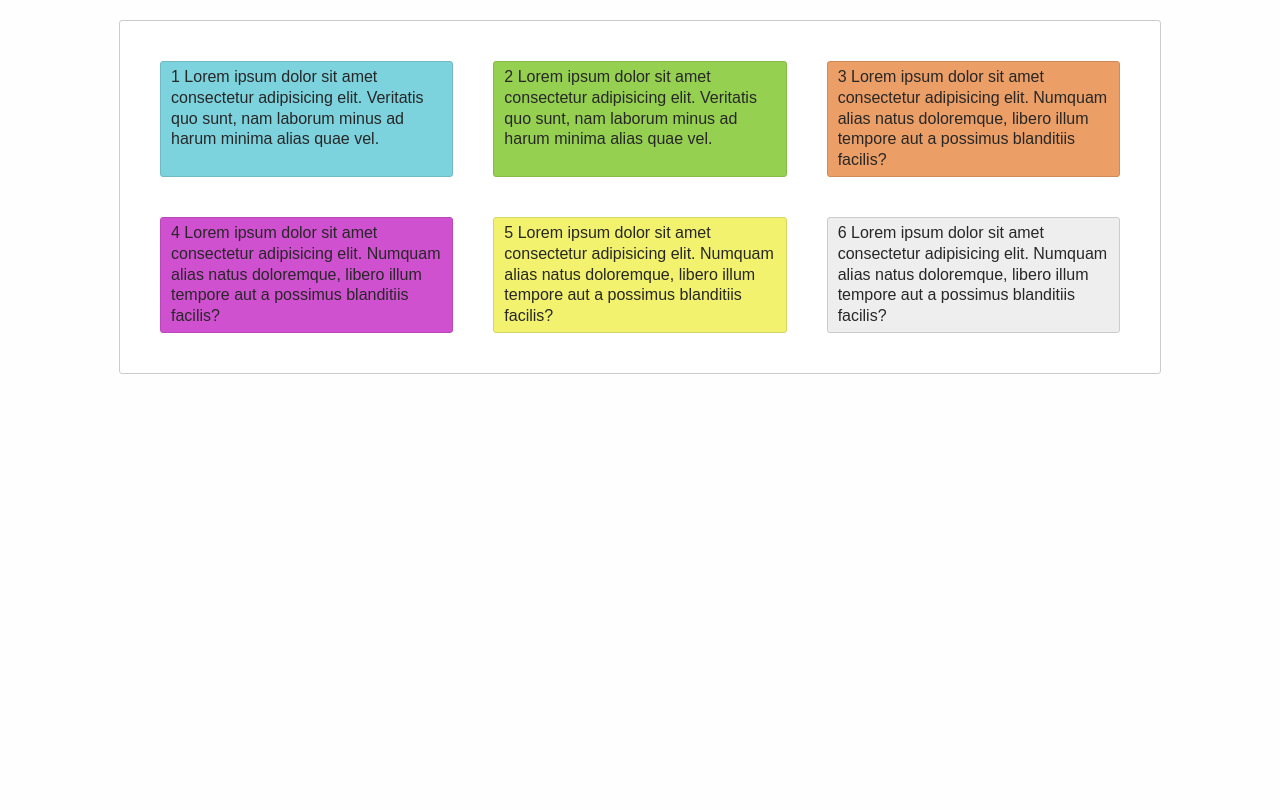
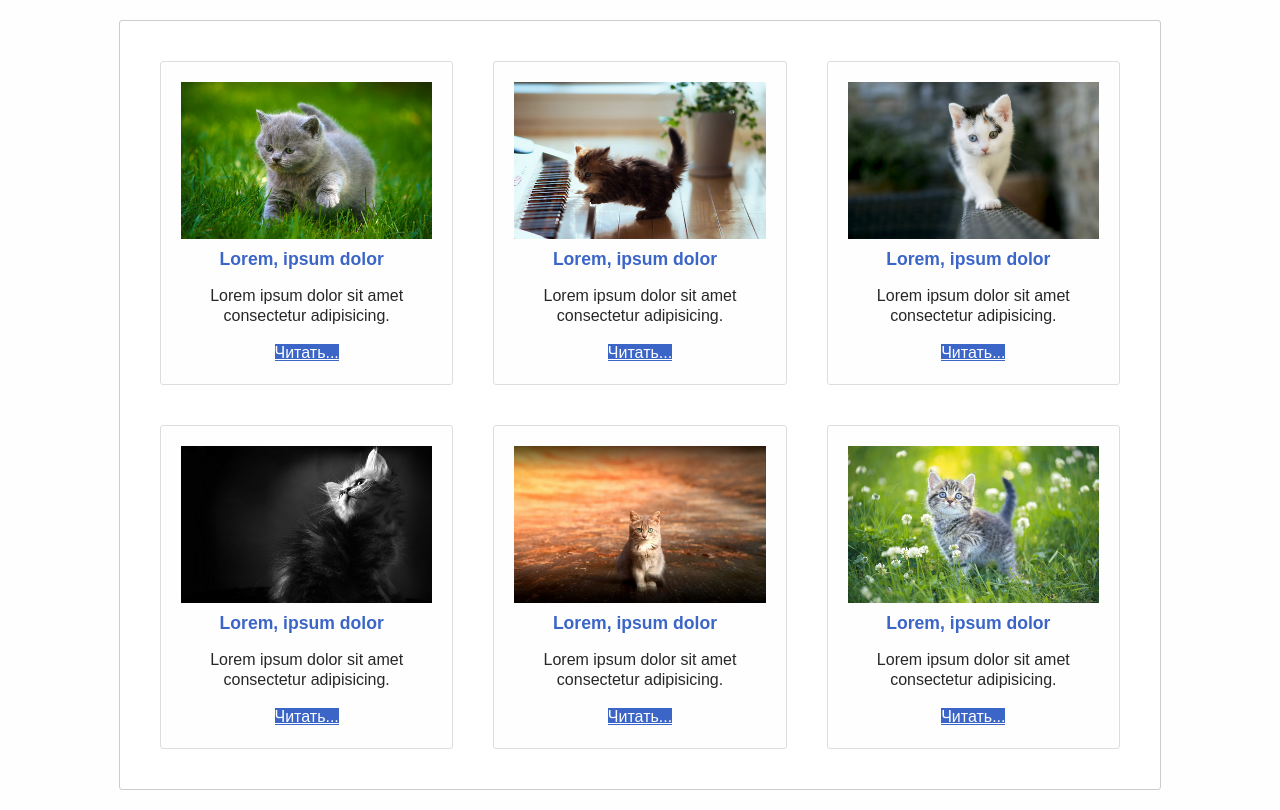
Before and after one commit to Dparshyn/Flexbox-Learning, a plain HTML site: page index.html in a window 1280 px wide. Drawn offline with Linux system fonts and the light colour scheme.

Commit message:
3rd day on work

```diff
--- a/index.html
+++ b/index.html
@@ -26,9 +26,9 @@
 				border-radius: 3px;
 			}
 			.bl{
-				padding: 5px 10px;
+				padding: 10px;
 				border:1px solid #ddd;
-				background: #fffde1;
+				background: #fefefe;
 				border-radius: 3px;
 				margin: 20px;
 			}
@@ -47,25 +47,85 @@
 			}
 			.bl {
 			flex: 1 1 200px;
+			text-align: center;
 			}
-			.fl1 {background: #7cd2dd; border-color: #6fbac4;}
-			.fl2 {background: #95d051; border-color: #85b948;}
-			.fl3 {background: #eb9e65; border-color: #cc8a58;}
-			.fl4 {background: #d051d0; border-color: #ba48ba;}
-			.fl5 {background: #f2f26e; border-color: #d6d665;}
-			.fl6 {background: #eee; border-color: #ccc;}
+			.fl1 {}
+			.fl2 {}
+			.fl3 {}
+			.fl4 {}
+			.fl5 {}
+			.fl6 {}
+
+			h3 {
+				color: #3b65c7;
+				margin: 0 10px 0 0;
+				font-size: 1.1em;
+			}
+			a.button {
+				background: #3b65c7;
+				color: #fff;
+			}
+			.image {margin: 10px; }
+			.text {margin: 10px;}
+
+			.image img {width: 100%; height: auto;}
+
 		</style>
 	</head>
 
 	<body>
 
 		<div class="main">
-			<div class="bl fl1">1 Lorem ipsum dolor sit amet consectetur adipisicing elit. Veritatis quo sunt, nam laborum minus ad harum minima alias quae vel.</div>
-			<div class="bl fl2">2 Lorem ipsum dolor sit amet consectetur adipisicing elit. Veritatis quo sunt, nam laborum minus ad harum minima alias quae vel.</div>
-			<div class="bl fl3">3 Lorem ipsum dolor sit amet consectetur adipisicing elit. Numquam alias natus doloremque, libero illum tempore aut a possimus blanditiis facilis?</div>
-			<div class="bl fl4">4 Lorem ipsum dolor sit amet consectetur adipisicing elit. Numquam alias natus doloremque, libero illum tempore aut a possimus blanditiis facilis?</div>
-			<div class="bl fl5">5 Lorem ipsum dolor sit amet consectetur adipisicing elit. Numquam alias natus doloremque, libero illum tempore aut a possimus blanditiis facilis?</div>
-			<div class="bl fl6">6 Lorem ipsum dolor sit amet consectetur adipisicing elit. Numquam alias natus doloremque, libero illum tempore aut a possimus blanditiis facilis?</div>
+			<div class="bl fl1">
+				<div class="image"><img src="images/cat1.jpg" alt=""></div>
+					<div class="text">
+						<h3>Lorem, ipsum dolor</h3>
+						<p>Lorem ipsum dolor sit amet consectetur adipisicing.</p>
+						<a href="#" class="button">Читать...</a>
+					</div>
+			</div>
+			<div class="bl fl2">
+				<div class="image"><img src="images/cat2.jpg" alt=""></div>
+				<div class="text">
+					<h3>Lorem, ipsum dolor</h3>
+					<p>Lorem ipsum dolor sit amet consectetur adipisicing.</p>
+					<a href="#" class="button">Читать...</a>
+				</div>
+			</div>
+			<div class="bl fl3">
+				<div class="image"><img src="images/cat3.jpg" alt=""></div>
+				<div class="text">
+					<h3>Lorem, ipsum dolor</h3>
+					<p>Lorem ipsum dolor sit amet consectetur adipisicing.</p>
+					<a href="#" class="button">Читать...</a>
+				</div>
+			</div>
+			<div class="bl fl4">
+				<div class="image"><img src="images/cat4.jpg" alt=""></div>
+				<div class="text">
+					<h3>Lorem, ipsum dolor</h3>
+					<p>Lorem ipsum dolor sit amet consectetur adipisicing.</p>
+					<a href="#" class="button">Читать...</a>
+				</div>
+			</div>
+			<div class="bl fl5">
+				<div class="image"><img src="images/cat5.jpg" alt=""></div>
+				<div class="text">
+					<h3>Lorem, ipsum dolor</h3>
+					<p>Lorem ipsum dolor sit amet consectetur adipisicing.</p>
+					<a href="#" class="button">Читать...</a>
+				</div>
+			</div>
+			<div class="bl fl6">
+				<div class="image"><img src="images/cat6.jpg" alt=""></div>
+				<div class="text">
+					<h3>Lorem, ipsum dolor</h3>
+					<p>Lorem ipsum dolor sit amet consectetur adipisicing.</p>
+					<a href="#" class="button">Читать...</a>
+				</div>
+			</div>
+
+
 		</div>
 
 	</body>
```
